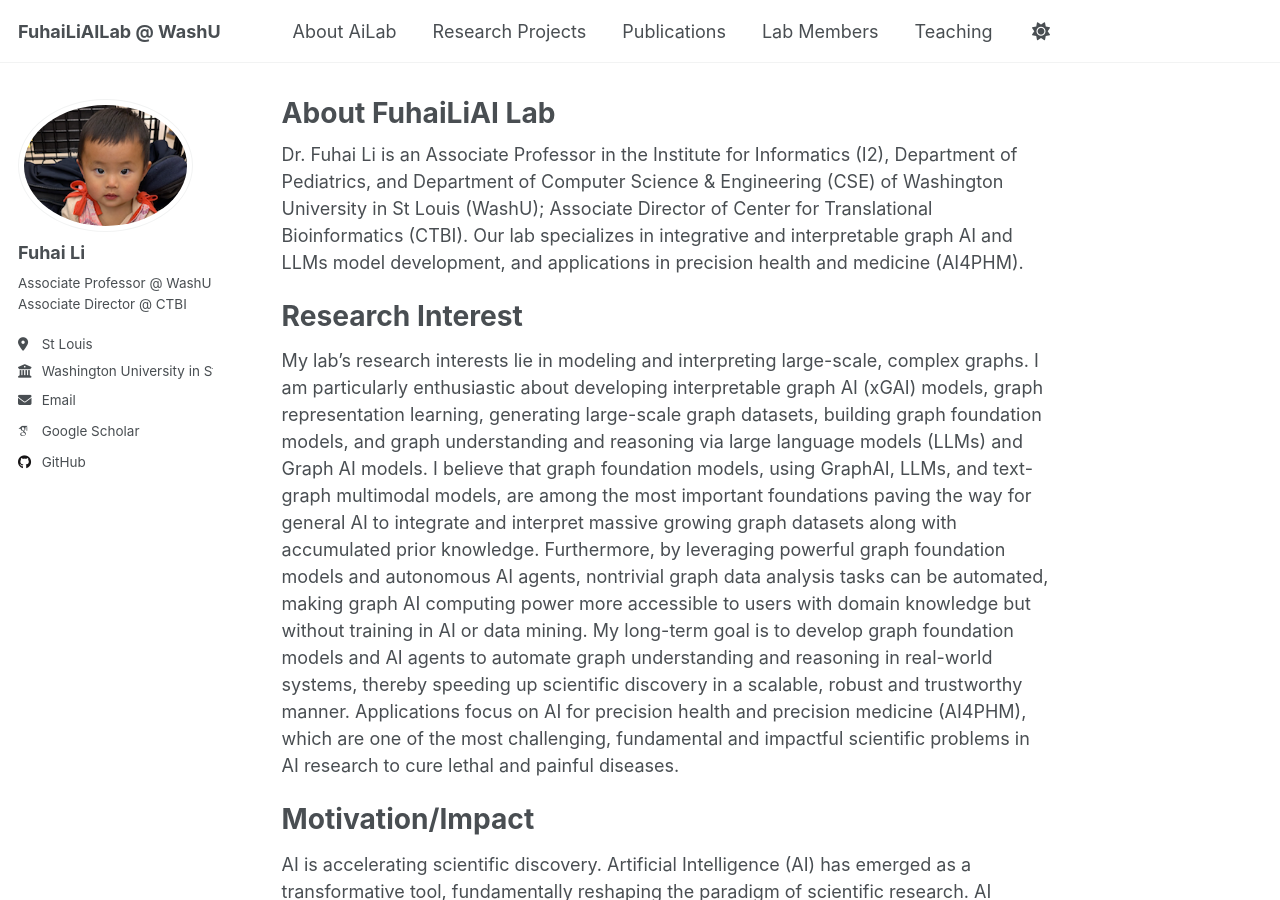
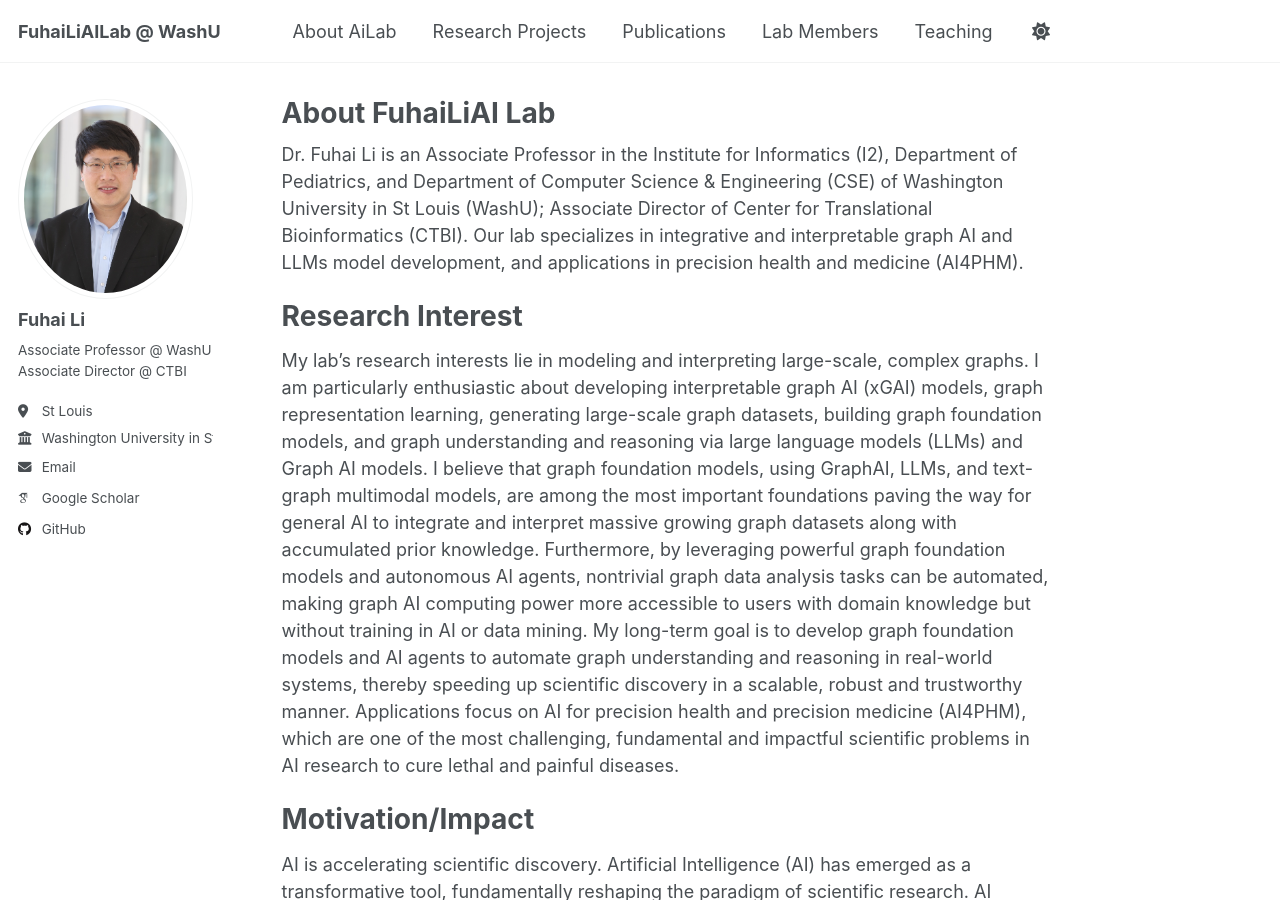
Before and after one commit to FuhaiLiAiLab/FuhaiLiAILab.github.io, a Jekyll site: the page built from _pages/about.md, in a window 1280 px wide and 900 px high. Built offline with Jekyll 4.4.1, drawn with Linux system fonts in a browser that asks for light colours; some web fonts are replaced.

Commit message:
Update _config.yml

```diff
--- a/_config.yml
+++ b/_config.yml
@@ -22,7 +22,7 @@ repository               : # "academicpages/academicpages.github.io"
 #               Additional customization can be done by editing /_includes/author-profile.html
 author:
   # Biographic information
-  avatar           : "Ping2.png"
+  avatar           : "profile.png"
   name             : "Fuhai Li"
   pronouns         : # example: "she/her"
   bio              : "Associate Professor @ WashU<br>Associate Director @ CTBI"
```
